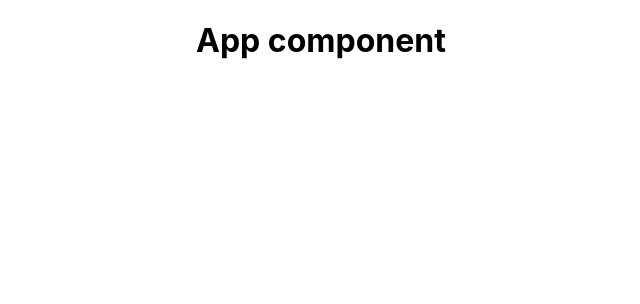
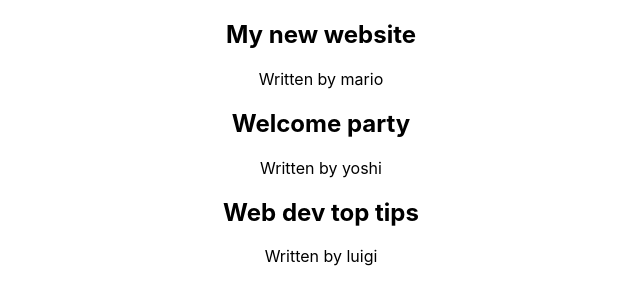
Before and after one commit to nkc53/simpleBlog, a React (Create React App) app: page / in a window 1280 px wide. Shown: the top 304 px of the page, without its empty margins (319-959 px from the left). Built offline with nearby package versions, Linux system fonts and the light colour scheme.

Commit message:
practiced outputting lists using useStates

```diff
--- a/src/App.js
+++ b/src/App.js
@@ -1,11 +1,12 @@
 import './App.css';
+import Home from './Home';
 
 function App() {
 
   return (
     <div className="App">
       <div className="content">
-        <h1>App component</h1>
+        <Home />
       </div>
     </div>
   );
--- /dev/null
+++ b/src/Home.js
@@ -0,0 +1,21 @@
+import { useState } from 'react';
+
+const Home = () => {
+    const [blogs, setBlogs] = useState([
+    { title: 'My new website', body: 'lorem ipsum...', author: 'mario', id: 1},
+    { title: 'Welcome party', body: 'lorem ipsum...', author: 'yoshi', id: 2},
+    { title: 'Web dev top tips', body: 'lorem ipsum...', author: 'luigi', id: 3},
+    ]);
+    return (
+        <div className="home">
+            {blogs.map((blog) => (
+                <div className="blog-preview" key={blog.id}>
+                    <h2>{ blog.title }</h2>
+                    <p>Written by { blog.author}</p>
+                </div>
+            ))}
+        </div>
+    );
+}
+
+export default Home;
```
